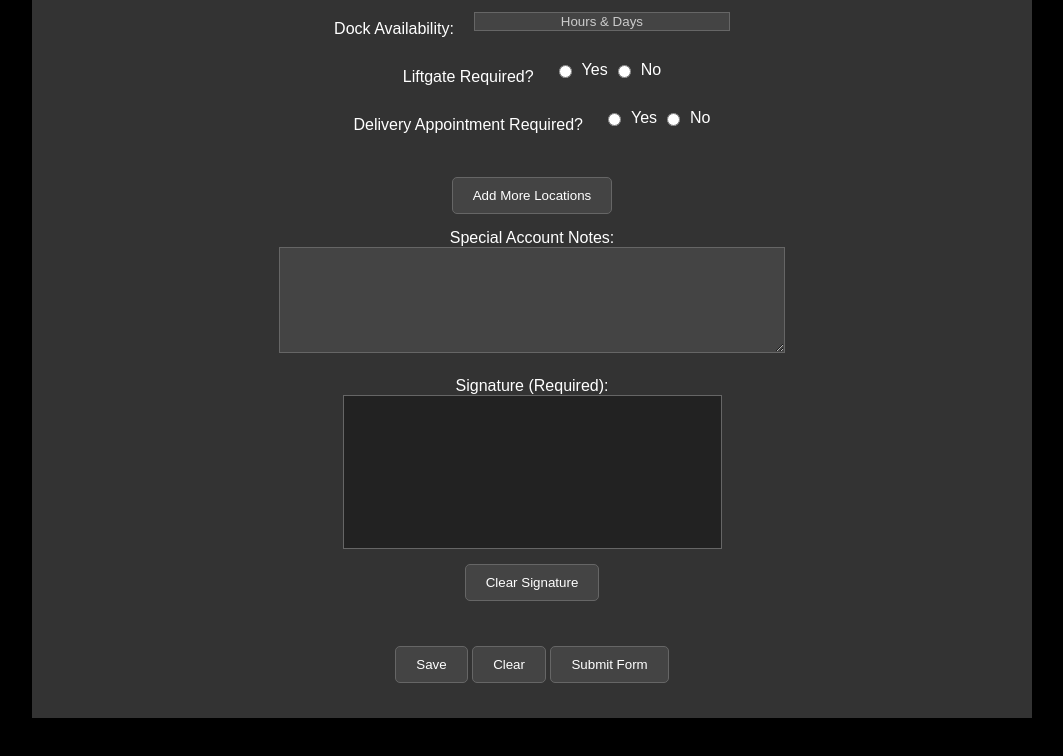
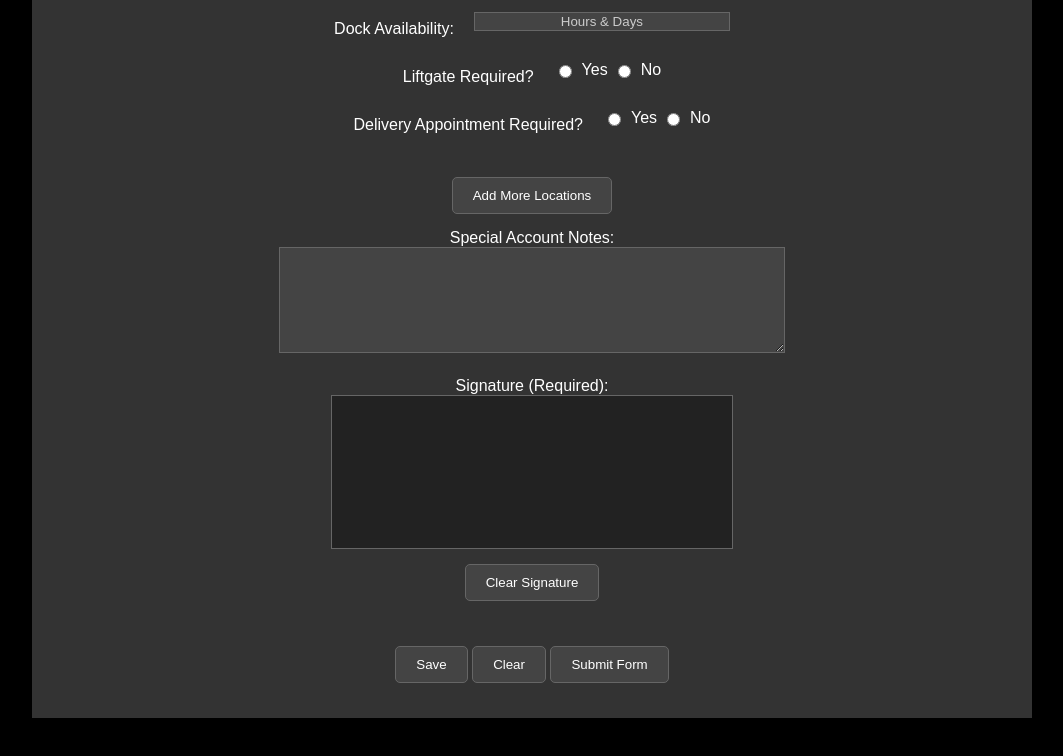
Before and after one commit to dscRG22/RG-New-Customer-Form, a plain HTML site: page index.html in a window 1280 px wide. Shown: the part 1277-2033 px from the top of the page, without its empty margins (108-1171 px from the left). Drawn offline with Linux system fonts and the light colour scheme.

Commit message:
Update index.html

```diff
--- a/index.html
+++ b/index.html
@@ -132,7 +132,8 @@
         #signature-pad {
             border: 1px solid #666;
             background-color: #222;
-            width: 375px;
+            width: 100%;
+            max-width: 400px;
             height: 150px;
             display: block;
         }
@@ -956,7 +957,7 @@
         <div id="signature-section">
             <div class="signature-container">
                 <label for="signature-pad">Signature (Required):</label>
-                <canvas id="signature-pad" width="375" height="150" aria-label="Signature Pad"></canvas>
+                <canvas id="signature-pad" width="400" height="150" aria-label="Signature Pad"></canvas>
                 <input type="hidden" id="signature-data" name="signature" value="">
                 <button type="button" id="clear-signature">Clear Signature</button>
             </div>
```
